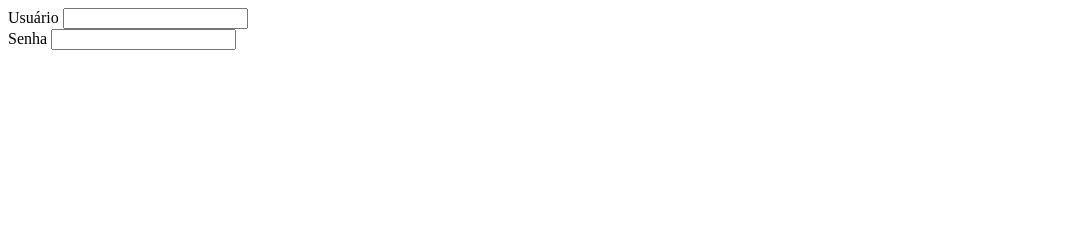
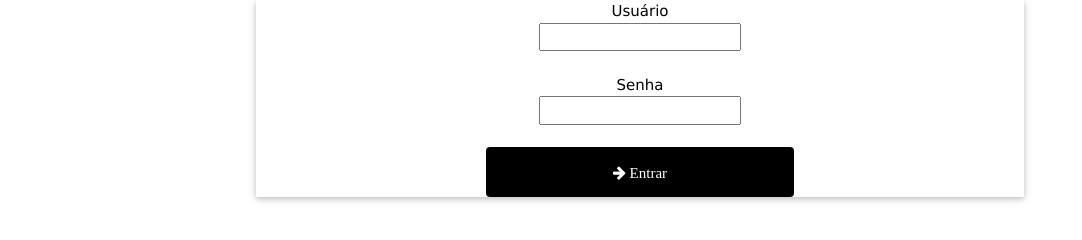
Before and after one commit to Daniel-francisco2304/html, a plain HTML site: page sistema/login.html in a window 1280 px wide. Shown: the whole page, without its empty margins (0-1082 px from the left). Drawn offline with nearby package versions, Linux system fonts and the light colour scheme.

Commit message:
atualizações

```diff
--- a/sistema/login.html
+++ b/sistema/login.html
@@ -4,13 +4,26 @@
     <meta charset="UTF-8">
     <meta name="viewport" content="width=device-width, initial-scale=1.0">
     <title>Sistema de atendimento :: SGA</title>
+    <link rel="stylesheet" href="https://www.w3schools.com/w3css/4/w3.css">
+    <link rel="stylesheet" href="https://cdnjs.cloudflare.com/ajax/libs/font-awesome/4.7.0/css/font-awesome.min.css">
 </head>
 <body>
 
-    <label>Usuário</label>
-    <input type="text" required>
-    <br>
-    <label>Senha</label>
-    <input type="password" required>
+    <form bindsubmit="">
+        <div class="w3-col" style="width:20%"><p></p></div>
+            <div class="w3-card w3-half w3-center w3-col" style="width:60%;">
+                <label >Usuário</label>
+                <br>
+                <input type="text" required>
+                <br>
+                <br>
+                <label><div>Senha</div></label>
+                <input type="password"  required>
+                <br>
+                <br>
+                <button type="submit" formaction="principal.html" style="width: 40%; height: 50px; " class="w3-button w3-black w3-round w3-hover-white fa fa-arrow-right"> Entrar </button>
+            </div>
+        <div class="w3-col" style="width:20%"><p></p></div>
+    </form>
 </body>
 </html>
```
Also changed, not shown: formulario.html (+0 -1 lines), sistema/Imagens_atendimento/img_lights.jpg (renamed from imagens/img_lights.jpg), sistema/Imagens_atendimento/img_snowtops.jpg (renamed from imagens/img_snowtops.jpg).
